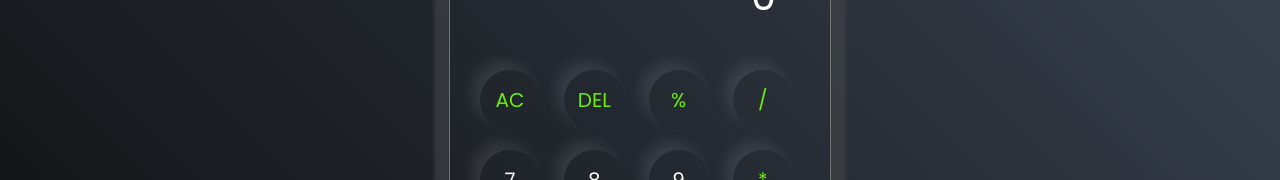
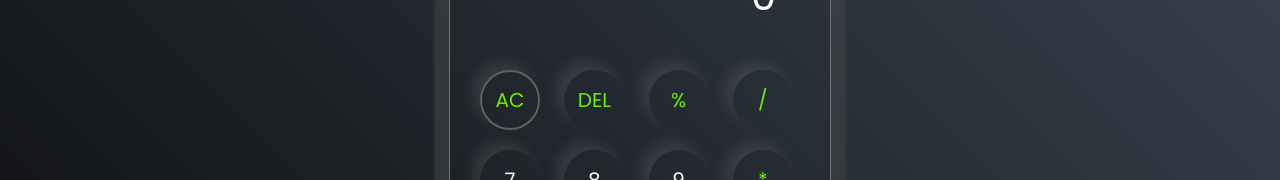
Before and after one commit to sbace2k/Calculator, a plain HTML site: page index.html in a window 1280 px wide. In both pictures the pointer is over the button "AC". Shown: the part 204-384 px from the top of the page. Drawn offline with Linux system fonts and the light colour scheme.

Commit message:
button hover css commit

```diff
--- a/styles.css
+++ b/styles.css
@@ -68,6 +68,9 @@ button{
     box-shadow: -8px -8px 15px rgba(255, 255, 255, 0.1);
     cursor: pointer;
 }
+button:hover{
+    border: rgba(255, 255, 255, 0.266) solid 2px;
+}
 
 .eqbtn{
     background: #fb7c14;
```
